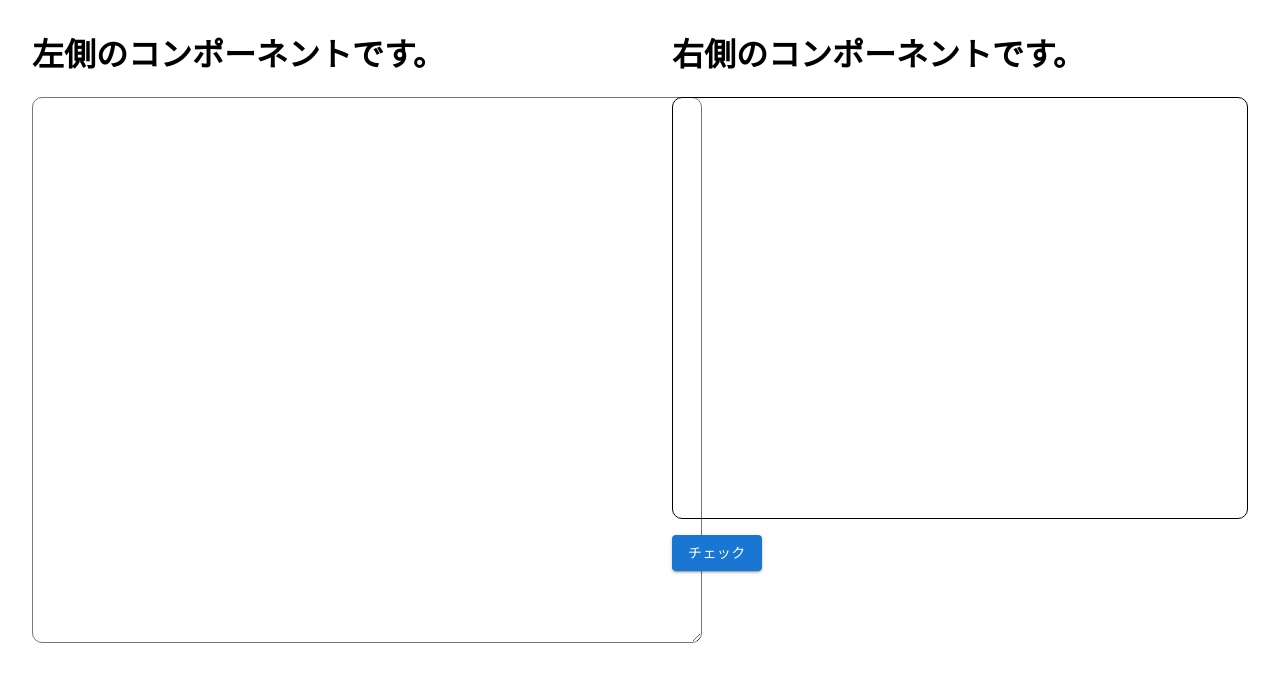
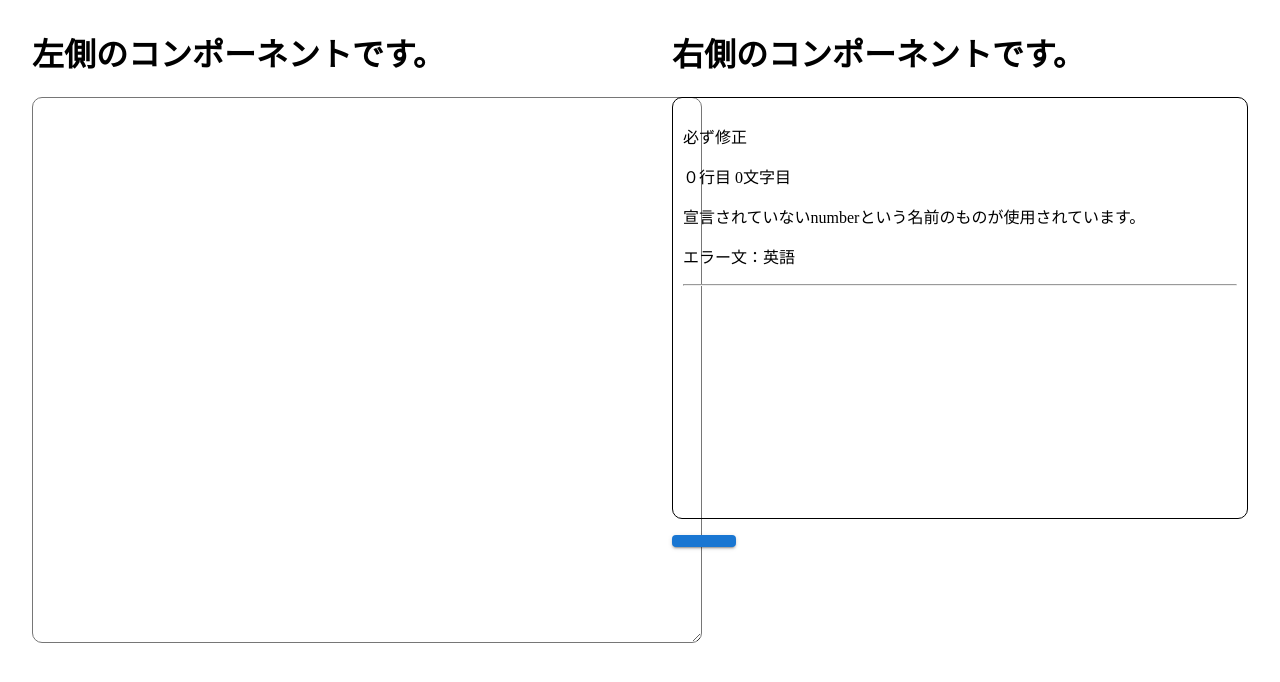
Before and after one commit to KHashimoto3/HCG2023, a React (Vite) app in the folder front/: page / in a window 1280 px wide. Shown: the top 682 px of the page. Built offline with nearby package versions, Linux system fonts and the light colour scheme.

Commit message:
指摘事項を表示できるようにした。

```diff
--- /dev/null
+++ b/front/src/components/features/CheckResult.tsx
@@ -0,0 +1,11 @@
+export const CheckResult = () => {
+  return (
+    <>
+      <p>必ず修正</p>
+      <p>０行目 0文字目</p>
+      <p>宣言されていないnumberという名前のものが使用されています。</p>
+      <p>エラー文：英語</p>
+      <hr />
+    </>
+  );
+};
--- a/front/src/components/features/CodeCheckList.tsx
+++ b/front/src/components/features/CodeCheckList.tsx
@@ -1,4 +1,5 @@
 import { Box, Button, Container } from "@mui/material";
+import { CheckResult } from "./CheckResult";
 
 export const CodeCheckList = () => {
   return (
@@ -13,10 +14,10 @@ export const CodeCheckList = () => {
             padding: "10px",
             height: "400px",
           }}
-        ></Box>
-        <Button variant="contained" sx={{ mt: 2 }}>
-          チェック
-        </Button>
+        >
+          <CheckResult />
+        </Box>
+        <Button variant="contained" sx={{ mt: 2 }}></Button>
       </Container>
     </>
   );
```
